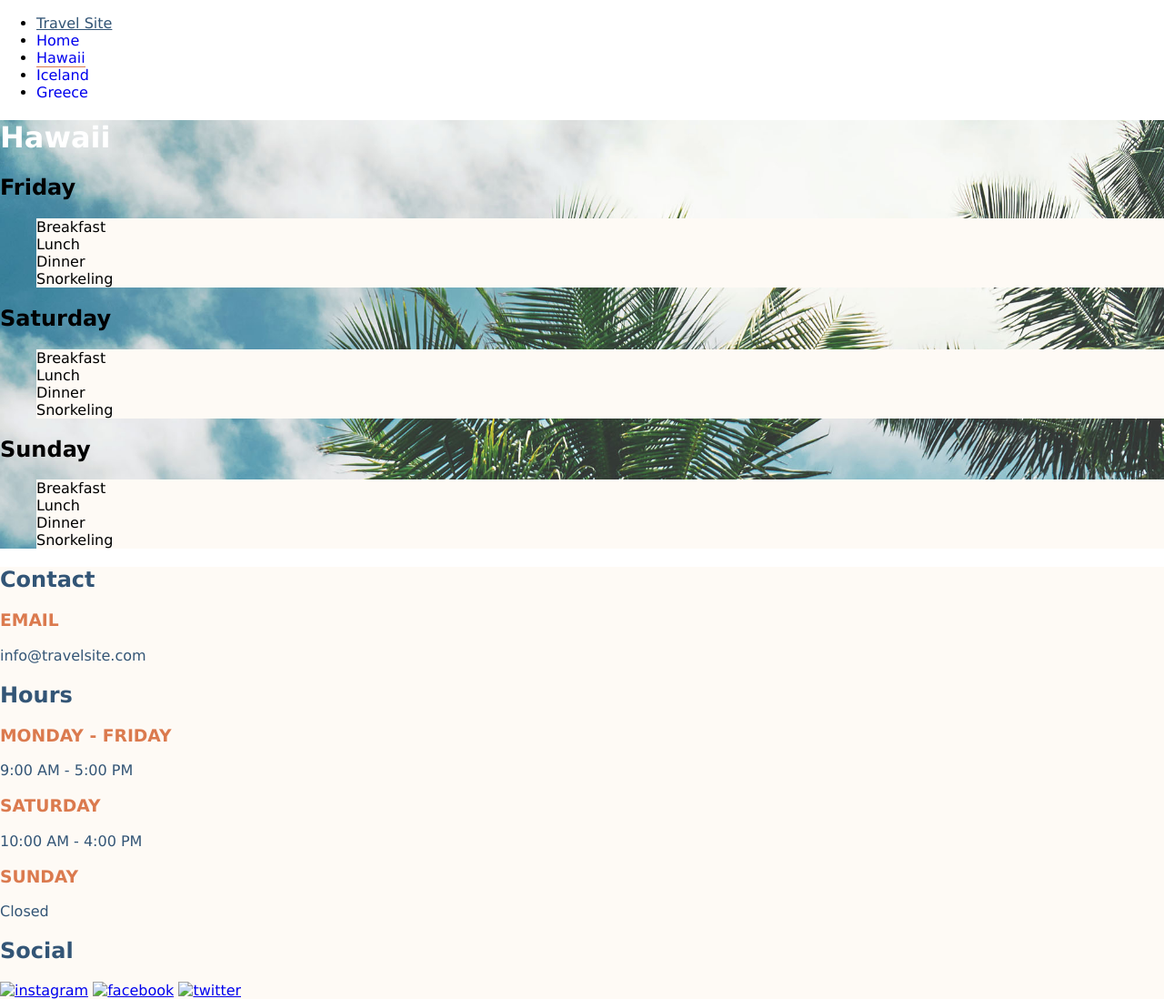
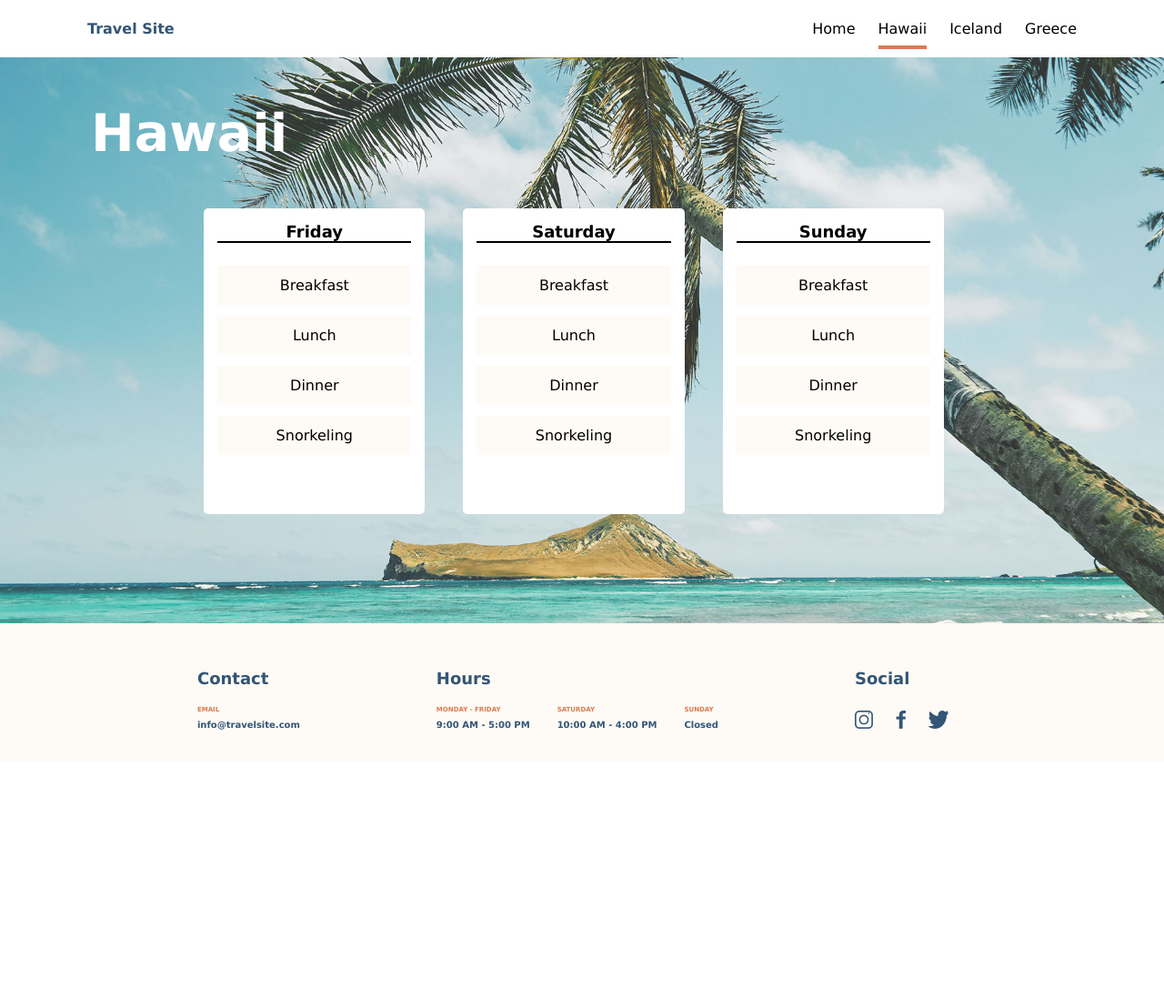
Before and after one commit to DaGitGuy/kulani-zwane-travelsite, a plain HTML site: page pages/hawaii.html in a window 1280 px wide. Shown: the whole page at 91% size. After the commit the page ends 837 px from the top, so only its background shows below. Drawn offline with Linux system fonts and the light colour scheme.

Commit message:
Add CSS styling to Navigation Bar, Destination Pages and Footer.

```diff
--- a/css/destinations.css
+++ b/css/destinations.css
@@ -1,7 +1,7 @@
 .main-container--hawaii {
     background-image: url('../assets/images/hawaii.jpg');
     background-size: cover;
-    /* background-position: center; */
+    background-position: center;
 }
 
 .main-container--iceland {
@@ -18,16 +18,47 @@
 
 .main-container__title {
     color: white;
+    font-size: 3.5625rem; /* 57px */
+    margin-top: 0;
+    padding-top: 3.125rem; /* 50px */
+    padding-left: 6.25rem; /* 100px */
+    margin-bottom: 3.125rem; /* 50px */
+}
+
+.articles {
+    display: flex;
+    justify-content: center;
 }
 
 .article-card {
     border-radius: 0.3125rem; /* 5px */
+    background-color: white;
+    display: inline;
+    width: 19%;
+    margin-left: 0.75rem; /* 12px */
+    margin-right: 1.875rem; /* 30px */
+    margin-bottom: 7.5rem; /* 120px */
+    text-align: center;
+    padding: 0 0.9375rem; /* 15px */
 }
 .article-card__title {
     font-weight: bold;
+    font-size: 1.125rem; /* 18px */
+    border-bottom: solid black 0.125rem; /* 2px */
+    margin-bottom: 1.5625rem; /* 25px */
+}
+
+.article-card__list {
+    padding-left: 0;
 }
 
 .article-card__activity {
     background-color: #FEFAF5;
     list-style-type: none;
+    margin-bottom: 0.75rem; /* 12px */
+    padding: 0.75rem 0; /* 12px */
 }
+
+.article-card__activity:last-child {
+    margin-bottom: 4.0625rem; /* 65px */
+}
--- a/css/global.css
+++ b/css/global.css
@@ -11,31 +11,90 @@ body {
 
 .navbar {
     background-color: #FFFFFF;
+
+}
+
+.navbar__list {
+    list-style-type: none;
+    display: flex;
+    justify-content: space-between;
+    padding: 0.375rem 0; /* 6px */
 }
 
 .navbar__logo {
     color: #335576;
+    text-decoration: none;
+    margin-left: 6rem; /* 96px */
+    font-weight: bold;
+}
+
+.navbar__links {
+    display: flex;
+    margin-right: 6rem; /* 96px */
 }
 
 .navbar__link {
-    list-style-type: none;
     text-decoration: none;
+    margin-left: 1.5625rem; /* 25px */
+    color: black;
 }
 
 .navbar__link--current {
-    border-bottom: 0.0625rem solid #DB7A4E;
+    border-bottom: 0.0625rem solid #DB7A4E; /* 1px */
+    padding-bottom: 0.5625rem; /* 9px */
+    border-width: 0.25rem; /* 4px */
 }
 
 .footer {
     background-color: #FEFAF5;
+    display: flex;
+    justify-content: center;
 }
 
-.footer__title,
+.footer__title {
+    margin-top: 0;
+    color: #335576;
+    font-size: 1.125rem; /* 18px */
+    padding-top: 3.125rem; /* 50px */
+    padding-bottom: 1.25rem; /* 20px */
+    margin-bottom: 0;
+}
+
 .footer__text {
     color: #335576;
+    margin-top: 0.3125rem; /* 5px */
+    font-size: 0.625rem; /* 10px */
+    font-weight: bold;
+    margin-bottom: 2.1875rem; /* 35px */
 }
 
 .footer__subtitle {
     color: #DB7A4E;
     text-transform: uppercase;
+    margin-top: 0;
+    font-size: 0.4375rem; /* 7px */
+    margin-bottom: 0.4375rem; /* 7px */
 }
+
+.footer__icons {
+    height: 1.25rem; /* 20px */
+    margin-left: 0;
+    margin-right: 1.25rem; /* 20px */
+    margin-top: 0.3125rem; /* 5px */
+}
+
+.footer__hours {
+    display: flex;
+}
+
+.footer__hours-detail {
+    padding-right: 1.875rem; /* 30 px */
+}
+
+.footer__social {
+    padding-left: 7.5rem; /* 120 px */
+}
+
+.footer__contact {
+    padding-right: 9.375rem; /* 150px px */
+}
--- a/pages/hawaii.html
+++ b/pages/hawaii.html
@@ -19,7 +19,7 @@
                     <a href="./index.html" class="navbar__logo">Travel Site</a>
                 </li>
 
-                <div>
+                <div class="navbar__links">
                     <li>
                         <a href="./index.html" class="navbar__link">Home</a>
                     </li>
@@ -85,30 +85,31 @@
             <p class="footer__text">info@travelsite.com</p>
         </div>
 
+        <div>
+            <h2 class="footer__title">Hours</h2>
             <div class="footer__hours">
-            <h2 class="footer__title">Hours</h2>
-
-            <div class="footer__hours--weekday">
+                <div class="footer__hours-detail">
                     <h3 class="footer__subtitle">Monday - Friday</h3>
                     <p class="footer__text">9:00 AM - 5:00 PM</p>
                 </div>
 
-            <div class="footer__hours--sat">
+                <div class="footer__hours-detail">
                     <h3 class="footer__subtitle">Saturday</h3>
                     <p class="footer__text">10:00 AM - 4:00 PM</p>
                 </div>
 
-            <div class="footer__hours--sun">
+                <div class="footer__hours-detail">
                     <h3 class="footer__subtitle">Sunday</h3>
                     <p class="footer__text">Closed</p>
+                </div>
             </div>
         </div>
 
         <div class="footer__social">
             <h2 class="footer__title">Social</h2>
-            <a href="https://instagram.com"><img class="footer__icons" src="./assets/images/icon-instagram.png" alt="instagram"/></a>
-            <a href="https://facebook.com"><img class="footer__icons" src="./assets/images/icon-facebook.png" alt="facebook"/></a>
-            <a href="https://twitter.com"><img class="footer__icons" src="./assets/images/icon-twitter.png" alt="twitter"/></a>
+            <a href="https://instagram.com"><img class="footer__icons" src="../assets/images/icon-instagram.png" alt="instagram"/></a>
+            <a href="https://facebook.com"><img class="footer__icons" src="../assets/images/icon-facebook.png" alt="facebook"/></a>
+            <a href="https://twitter.com"><img class="footer__icons" src="../assets/images/icon-twitter.png" alt="twitter"/></a>
         </div>
 
     </footer>
```
Lines whose indentation alone changed are shown as unchanged.
